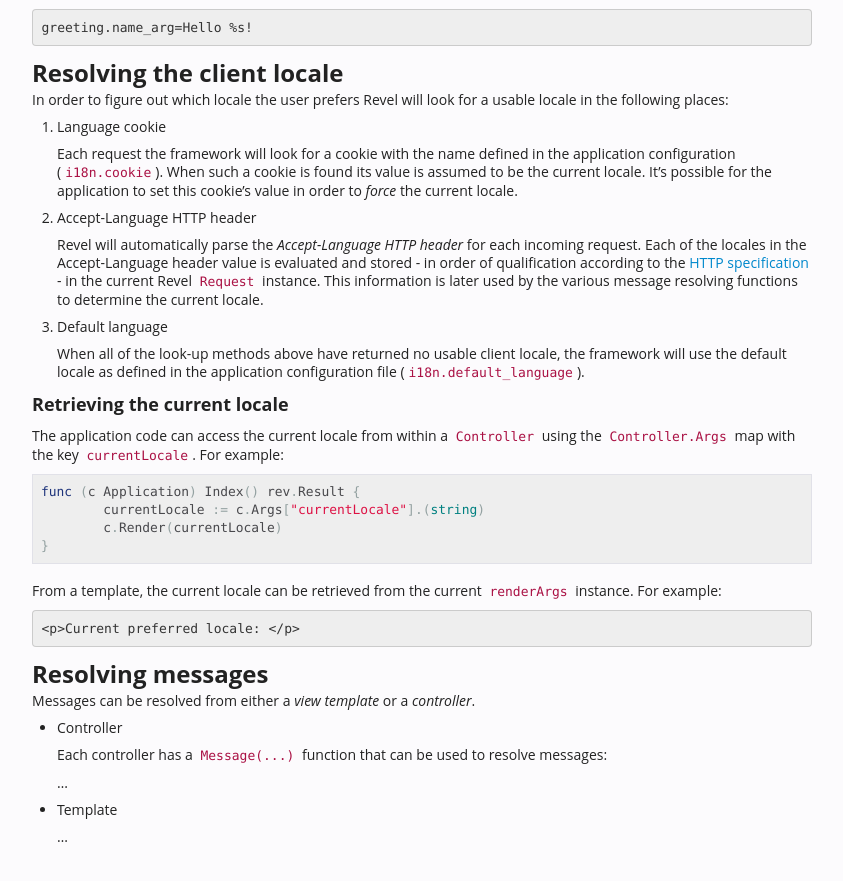
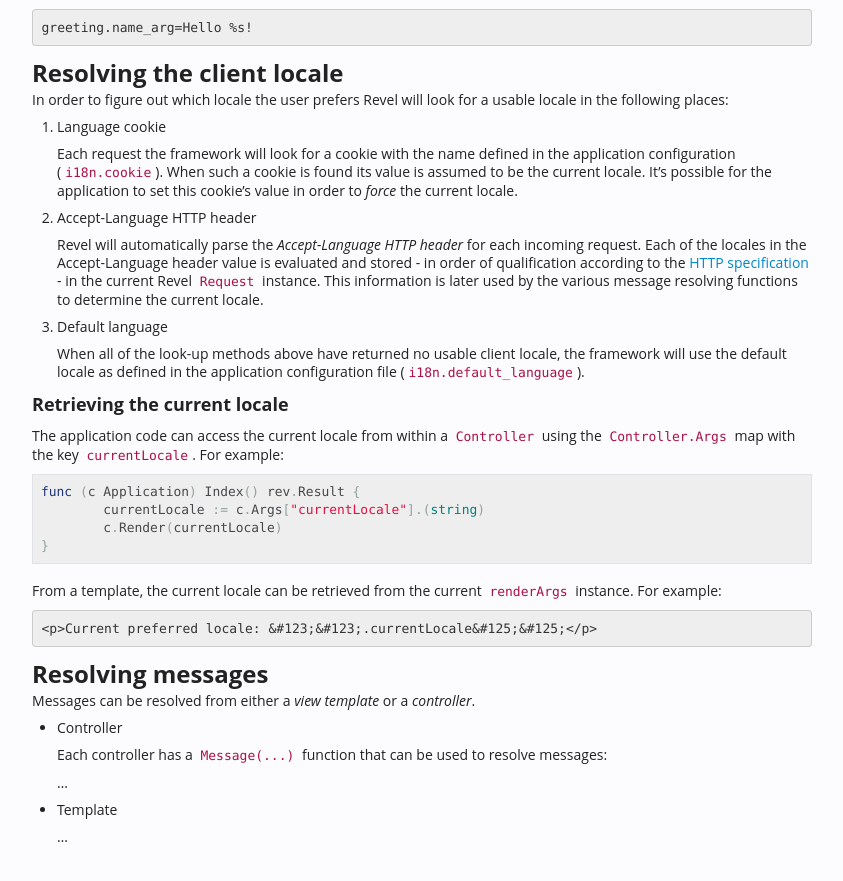
Before and after one commit to revel/revel, a Jekyll site: the page built from manual/i18n-messages.md, in a window 1280 px wide and 900 px high, scrolled down 2418 px. Shown: the top 881 px of the window, without its empty margins (298-1141 px from the left). Built offline with Jekyll 4.4.1, drawn with Linux system fonts in a browser that asks for light colours.

Commit message:
Update i18n manual documentation

```diff
--- a/manual/i18n-messages.md
+++ b/manual/i18n-messages.md
@@ -124,7 +124,6 @@
     greeting.name_arg=Hello %s!
 
 <p/>
-
 ## Resolving the client locale
 
 In order to figure out which locale the user prefers Revel will look for a usable locale in the following places:
@@ -158,10 +157,9 @@
 
 From a template, the current locale can be retrieved from the current `renderArgs` instance. For example:
 
-    <p>Current preferred locale: {{.currentLocale}}</p>
+    <p>Current preferred locale: &#123;&#123;.currentLocale&#125;&#125;</p>
 
 <p/>
-
 ## Resolving messages
 
 Messages can be resolved from either a *view template* or a *controller*.
```
